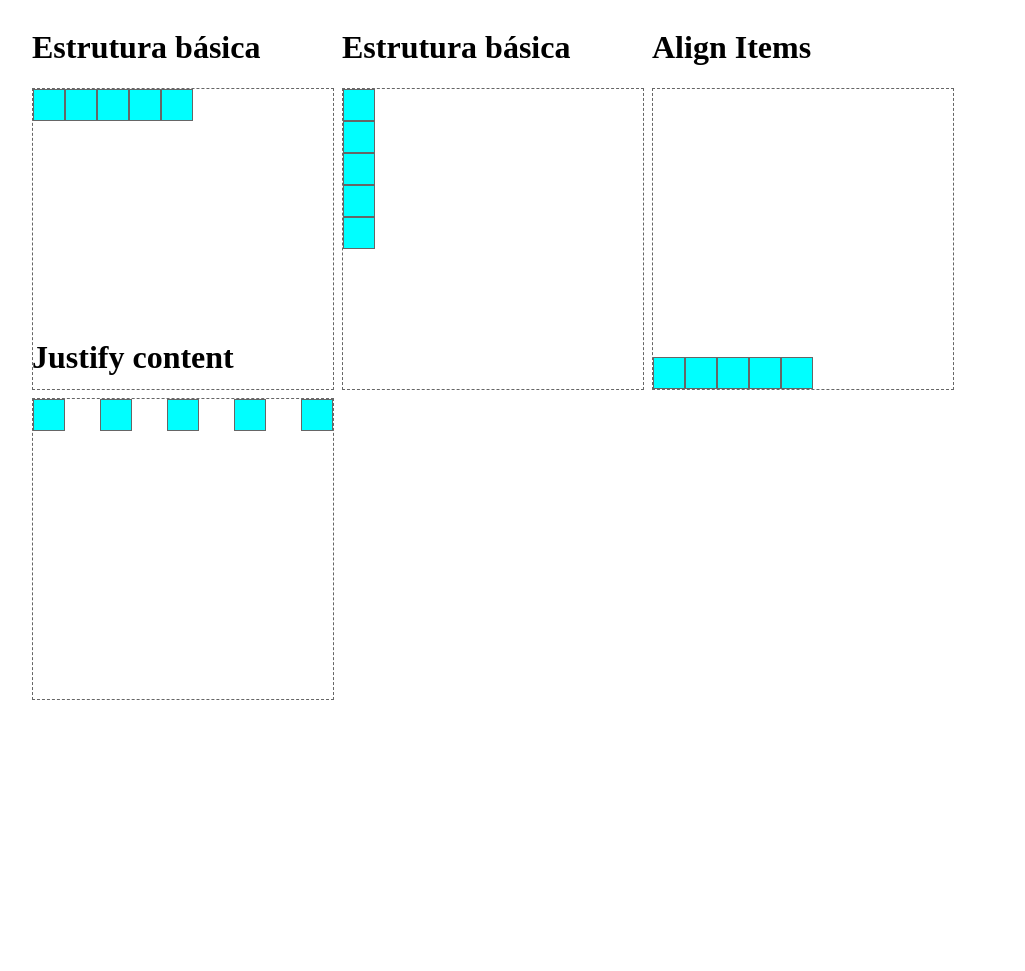
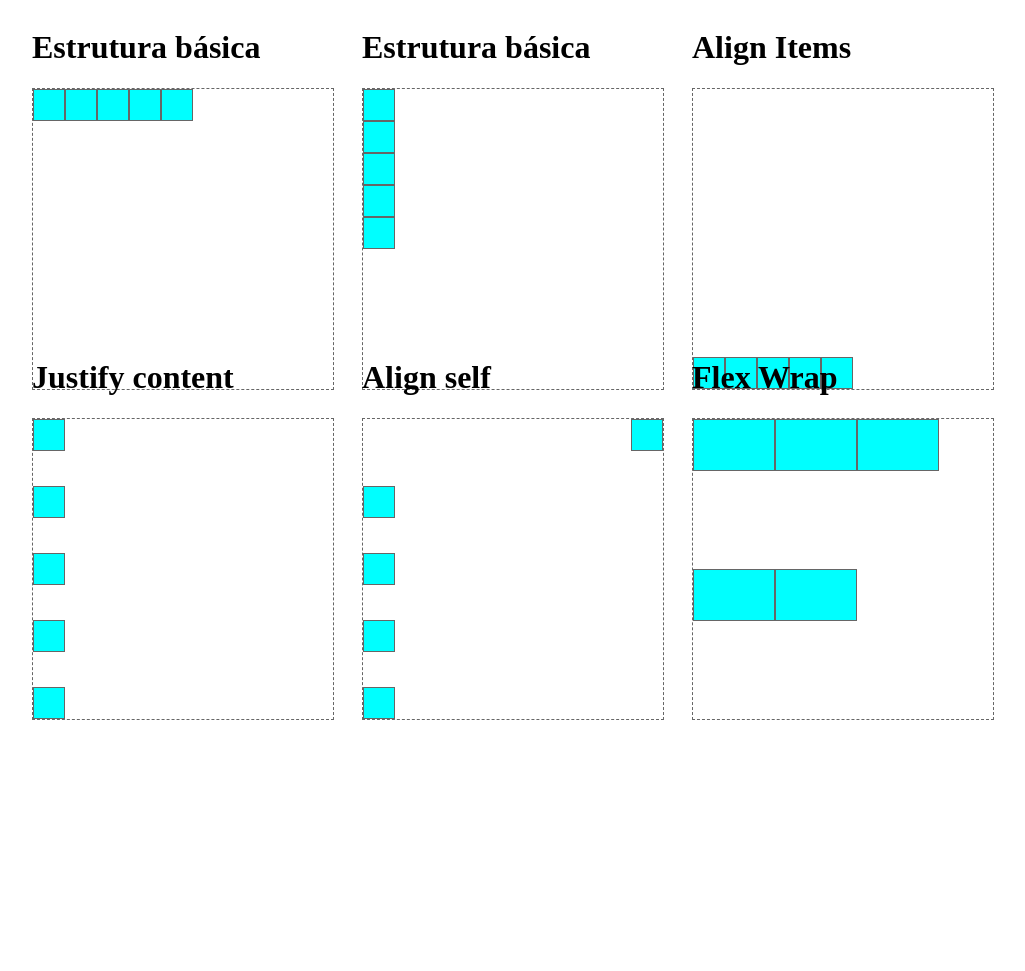
Before and after one commit to vitorvargem27/RevisaoRepository, a plain HTML site: page index.html in a window 1280 px wide. Shown: the whole page, without its empty margins (38-1063 px from the left). Before the commit the page ends 936 px from the top, so only its background shows below. Drawn offline with Linux system fonts and the light colour scheme.

Commit message:
Flex-wrap

```diff
--- a/flexbox.css
+++ b/flexbox.css
@@ -3,7 +3,7 @@
     flex-wrap: wrap;
     margin: auto;
     width: 1140px;
-    gap: 10px;
+    gap: 30px;
 }
 
 .item-flexbox{
@@ -40,7 +40,26 @@
     width: 300px;
     height: 300px;
     border: 1px dashed #666;
+    flex-direction: column;
     justify-content: space-between;
+}
+
+.container-05{
+    display: flex ;
+    width: 300px;
+    height: 300px;
+    border: 1px dashed #666;
+    flex-direction: column;
+    justify-content: space-between;
+}
+
+.container-06{
+    display: flex;
+    width: 300px;
+    height: 300px;
+    border: 1px dashed #666;
+    flex-direction: row;
+    flex-wrap: wrap;
 }
 
 .box{
@@ -49,3 +68,10 @@
     background-color: aqua;
     border: 1px solid #666;
 }
+
+.box-large{
+    width: 80px;
+    height: 50px;
+    background-color: aqua;
+    border: 1px solid #666;
+}
--- a/index.html
+++ b/index.html
@@ -50,8 +50,26 @@
                 <div class="box"></div>
             </div>
         </div>
-        <div class="item-flexbox"></div>
-        <div class="item-flexbox"></div>
+        <div class="item-flexbox">
+            <h1>Align self</h1>
+            <div class="container-05">
+                <div class="box" style="align-self: flex-end;"></div>
+                <div class="box"></div>
+                <div class="box"></div>
+                <div class="box"></div>
+                <div class="box"></div>
+            </div>
+        </div>
+        <div class="item-flexbox">
+            <h1>Flex Wrap</h1>
+            <div class="container-06">
+                <div class="box-large"></div>
+                <div class="box-large"></div>
+                <div class="box-large"></div>
+                <div class="box-large"></div>
+                <div class="box-large"></div>
+            </div>
+        </div>
         <div class="item-flexbox"></div>
         <div class="item-flexbox"></div>
     </div>
```
